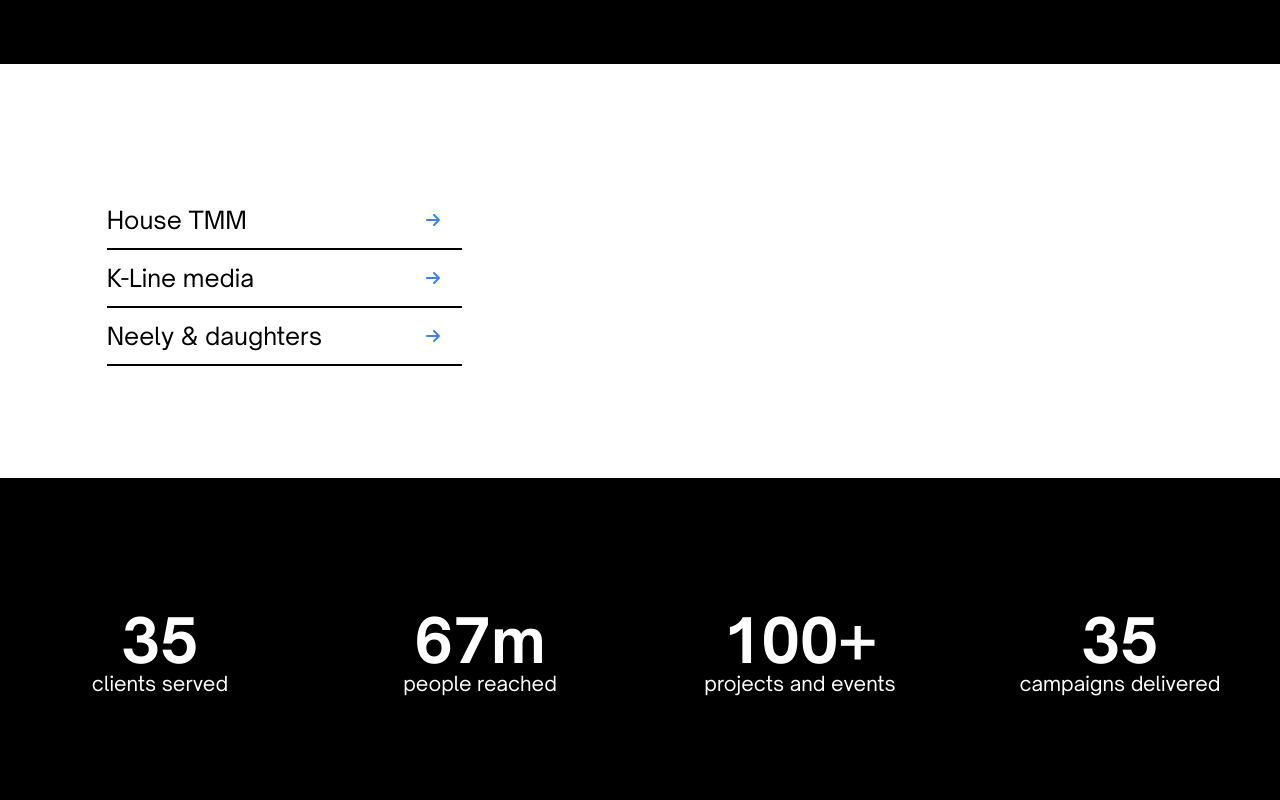
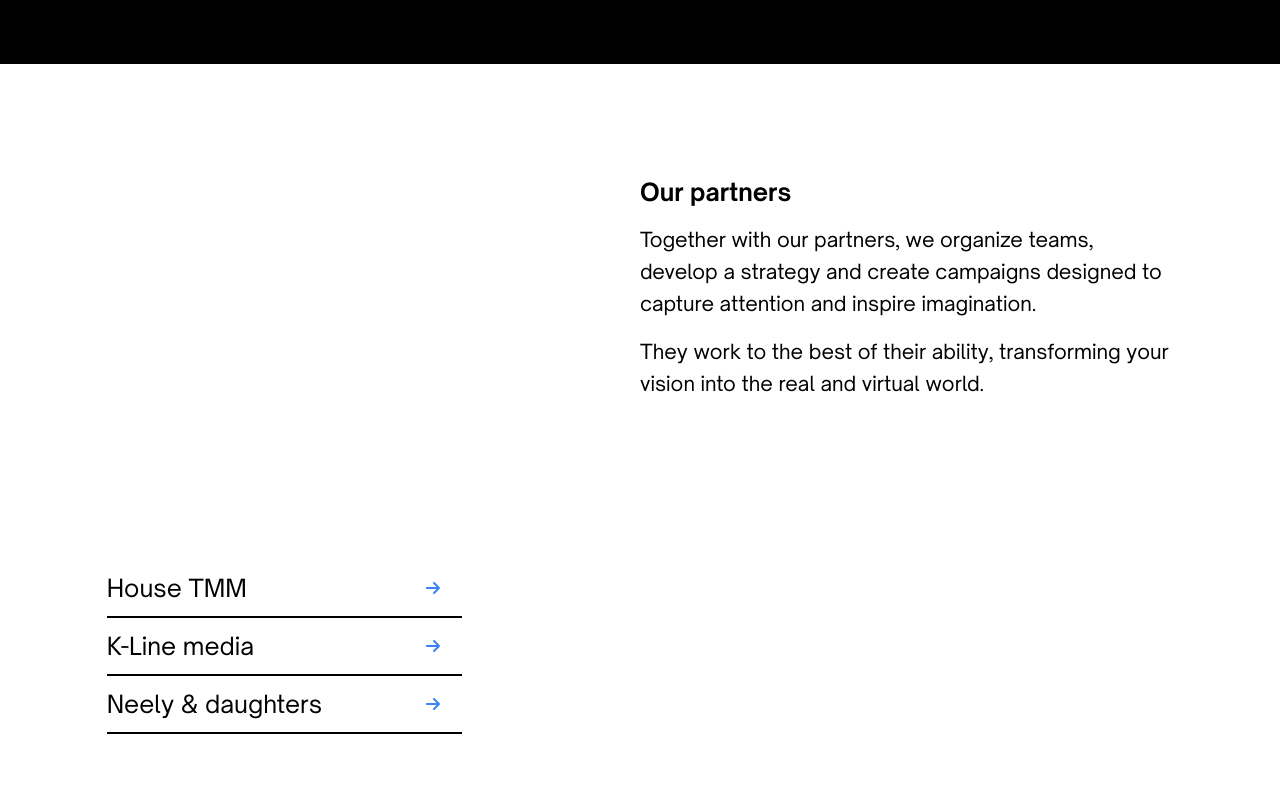
Before and after one commit to shafrazi/arrow-accel, a Next.js app: page / in a window 1280 px wide. Shown: the part 2220-3020 px from the top of the page. Built offline with nearby package versions, Linux system fonts and the light colour scheme.

Commit message:
add partners component

```diff
--- a/components/container.js
+++ b/components/container.js
@@ -3,7 +3,7 @@ export default function Container({ children, backgroundColor }) {
     <div
       className={`${backgroundColor} flex w-full justify-center items-center mt-16`}
     >
-      <div className="flex w-10/12 py-6 md:py-10 lg:py-16 px-4 md:px-10 lg:px-0">
+      <div className="flex w-10/12 py-4 md:py-8 lg:py-12 px-4 md:px-10 lg:px-0">
         {children}
       </div>
     </div>
--- a/components/partners.js
+++ b/components/partners.js
@@ -1,66 +1,31 @@
+import Container from "./container";
+
 export default function Partners() {
   return (
-    <div className="flex flex-col w-full tracking-wide">
-      <div className="w-full flex flex-col bg-black text-white justify-center items-center py-8 md:py-10 lg:py-[6rem]">
-        <div className="flex flex-col w-full px-6 md:px-0 lg:w-2/3 text-center leading-relaxed">
-          <h2 className="text-white text-2xl md:text-2xl lg:text-3xl font-bold">
+    <Container>
+      <div className="hidden md:block w-1/2"></div>
+      <div className="flex flex-col w-full md:w-1/2 justify-center items-center">
+        <div className="flex flex-col w-full">
+          <h2 className="text-2xl md:text-xl lg:text-2xl font-bold">
             Our partners
           </h2>
-          <p className="text-white text-lg mt-4 md:mt-6 lg:mt-12 md:text-2xl w-full md:px-0">
-            Together with our partners, we organize teams,
+          <p
+            className="text-base md:text-lg lg:text-xl mt-4"
+            style={{ lineHeight: 1.6 }}
+          >
+            Together with our partners, we organize teams, develop a strategy
+            and create campaigns designed to capture attention and inspire
+            imagination.
           </p>
-          <p className="text-white text-lg md:text-2xl w-full md:px-0">
-            develop a strategy and create campaigns designed to
-          </p>
-          <p className="text-white text-lg md:text-2xl w-full md:px-0">
-            capture attention and inspire imagination.
-          </p>
-          <p className="text-white mt-3 md:mt-5 lg:mt-10 text-lg md:text-2xl w-full md:px-0">
-            They work to the best of their ability, transforming
-          </p>
-          <p className="text-white text-lg md:text-2xl w-full md:px-0">
-            your vision into the real and virtual world.
+          <p
+            className="text-base md:text-lg lg:text-xl mt-4"
+            style={{ lineHeight: 1.6 }}
+          >
+            They work to the best of their ability, transforming your vision
+            into the real and virtual world.
           </p>
         </div>
       </div>
-      <div className="w-full flex flex-col justify-center items-center my-5 md:my-10 lg:my-[3rem] leading-relaxed">
-        <div className="flex flex-col md:flex-row w-11/12 text-center">
-          <div className="w-full px-6 lg:px-8 lg:w-1/3 flex flex-col py-10 md:py-10 lg:py-[3rem]">
-            <h2 className="font-bold text-lg md:text-xl lg:text-2xl">
-              House TMM
-            </h2>
-            <p className="mt-4 md:mt-8 lg:mt-[3rem]">
-              T M M is a design studio which delivers graphic design and visual
-              communication to clients and collaborators who are looking for
-              engaging and strong output that is able to challenge expectations
-              and goals.
-            </p>
-          </div>
-          <div className="w-full px-6 lg:px-8 lg:w-1/3 flex flex-col py-10 md:py-10 lg:py-[3rem] bg-neutral-100">
-            <h2 className="font-bold text-lg md:text-xl lg:text-2xl">
-              K-Line media
-            </h2>
-            <p className="mt-4 md:mt-8 lg:mt-[3rem]">
-              K-line achieves objectives through measurable and accountable
-              marketing. They work as an extension of your team by filling the
-              gaps with the right specialists. Our full-service capabilities
-              allow us to provide professional recommendations a;nd solutions
-              across every aspect of your marketing.
-            </p>
-          </div>
-          <div className="w-full px-4 lg:px-8 lg:w-1/3 flex py-10 md:py-10 lg:py-[3rem] flex-col">
-            <h2 className="font-bold text-lg md:text-xl lg:text-2xl">
-              Neely & daughters
-            </h2>
-            <p className="mt-4 md:mt-8 lg:mt-[3rem]">
-              Neely & Daughters is a think tank, creative incubator, and studio
-              where visionary innovations are born. Neely & Daughters are
-              renegade creatives producing revolutionary content embraced by
-              millions over the world.
-            </p>
-          </div>
-        </div>
-      </div>
-    </div>
+    </Container>
   );
 }
--- a/pages/index.js
+++ b/pages/index.js
@@ -10,6 +10,7 @@ import SmallSteps from "../components/small-steps-banner";
 import LinkItem from "../components/link-item";
 import SideLinks from "../components/side-links";
 import ClientLogos from "../components/client-logos";
+import Partners from "../components/partners";
 
 export default function Home() {
   return (
@@ -22,6 +23,7 @@ export default function Home() {
       <Carousel />
       <GetToKnow />
       <SmallSteps />
+      <Partners />
       <SideLinks />
       <Stats />
       <Clients />
```
